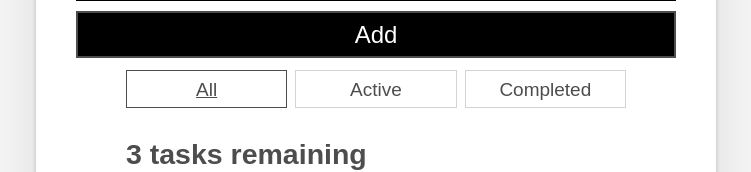
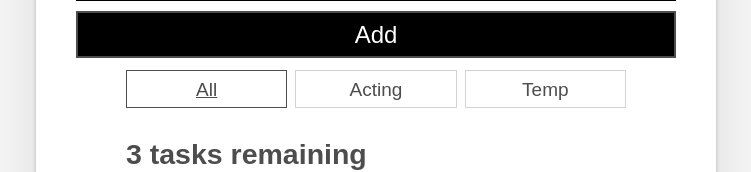
Before and after one commit to ecsimsw/react-todo, a React (Create React App) app: page / in a window 1280 px wide. Shown: the part 259-431 px from the top of the page, without its empty margins (264-1015 px from the left). Built offline with nearby package versions, Linux system fonts and the light colour scheme.

Commit message:
feat : form and  filterButton

```diff
--- a/src/App.js
+++ b/src/App.js
@@ -1,48 +1,21 @@
-import logo from './logo.svg';
 import './App.css';
 import Todo from './components/Todo'
+import Form from "./components/Form";
+import FilterButton from "./components/FilterButton";
 
 function App(props) {
     const taskList = props.tasks.map(task => (
-        <Todo id={task.id} name={task.name} done={task.completed} key ={task.id}/>
+        <Todo id={task.id} name={task.name} done={task.completed} key={task.id}/>
     ));
 
     return (
         <div className="todoapp stack-large">
             <h1>TodoMatic</h1>
-            <form>
-                <h2 className="label-wrapper">
-                    <label htmlFor="new-todo-input" className="label__lg">
-                        What needs to be done?
-                    </label>
-                </h2>
-                <input
-                    type="text"
-                    id="new-todo-input"
-                    className="input input__lg"
-                    name="text"
-                    autoComplete="off"
-                />
-                <button type="submit" className="btn btn__primary btn__lg">
-                    Add
-                </button>
-            </form>
+            <Form/>
             <div className="filters btn-group stack-exception">
-                <button type="button" className="btn toggle-btn" aria-pressed="true">
-                    <span className="visually-hidden">Show </span>
-                    <span>all</span>
-                    <span className="visually-hidden"> tasks</span>
-                </button>
-                <button type="button" className="btn toggle-btn" aria-pressed="false">
-                    <span className="visually-hidden">Show </span>
-                    <span>Active</span>
-                    <span className="visually-hidden"> tasks</span>
-                </button>
-                <button type="button" className="btn toggle-btn" aria-pressed="false">
-                    <span className="visually-hidden">Show </span>
-                    <span>Completed</span>
-                    <span className="visually-hidden"> tasks</span>
-                </button>
+                <FilterButton title="All" pressed="true"/>
+                <FilterButton title="Acting" pressed="false"/>
+                <FilterButton title="Temp" pressed="false"/>
             </div>
             <h2 id="list-heading">
                 3 tasks remaining
--- /dev/null
+++ b/src/components/FilterButton.js
@@ -0,0 +1,13 @@
+import React from "react";
+
+function FilterButton(props) {
+    return (
+        <button type="button" className="btn toggle-btn" aria-pressed={props.pressed}>
+            <span className="visually-hidden">Show </span>
+            <span>{props.title}</span>
+            <span className="visually-hidden"> tasks</span>
+        </button>
+    );
+}
+
+export default FilterButton;
--- /dev/null
+++ b/src/components/Form.js
@@ -0,0 +1,25 @@
+import React from "react";
+
+function Form(props) {
+    return (
+        <form>
+            <h2 className="label-wrapper">
+                <label htmlFor="new-todo-input" className="label__lg">
+                    What needs to be done?
+                </label>
+            </h2>
+            <input
+                type="text"
+                id="new-todo-input"
+                className="input input__lg"
+                name="text"
+                autoComplete="off"
+            />
+            <button type="submit" className="btn btn__primary btn__lg">
+                Add
+            </button>
+        </form>
+    );
+}
+
+export default Form;
```
